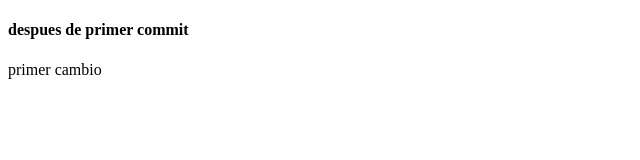
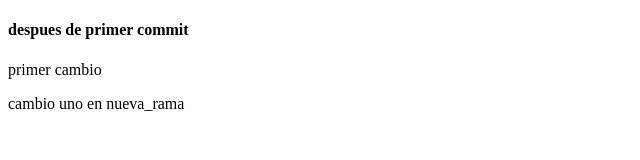
Before and after one commit to MiguelNefle1/repo_23059, a plain HTML site: page index.html in a window 1280 px wide. Shown: the whole page, without its empty margins (0-640 px from the left). Drawn offline with Linux system fonts and the light colour scheme.

Commit message:
primer cambio en nueva rama

```diff
--- a/index.html
+++ b/index.html
@@ -9,5 +9,6 @@
 <body>
     <h4>despues de primer commit</h4>
     <p>primer cambio</p>
+    <p>cambio uno en nueva_rama</p>
 </body>
 </html>
```
